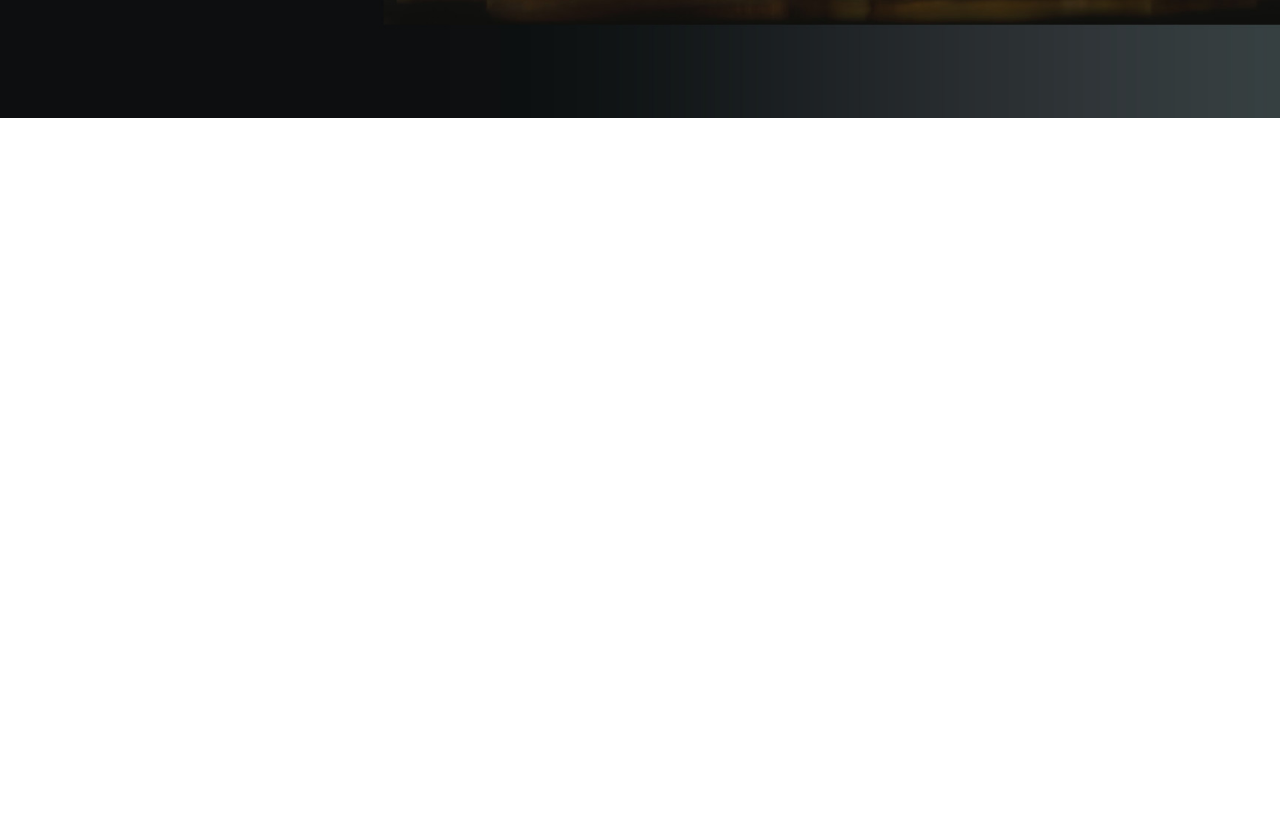
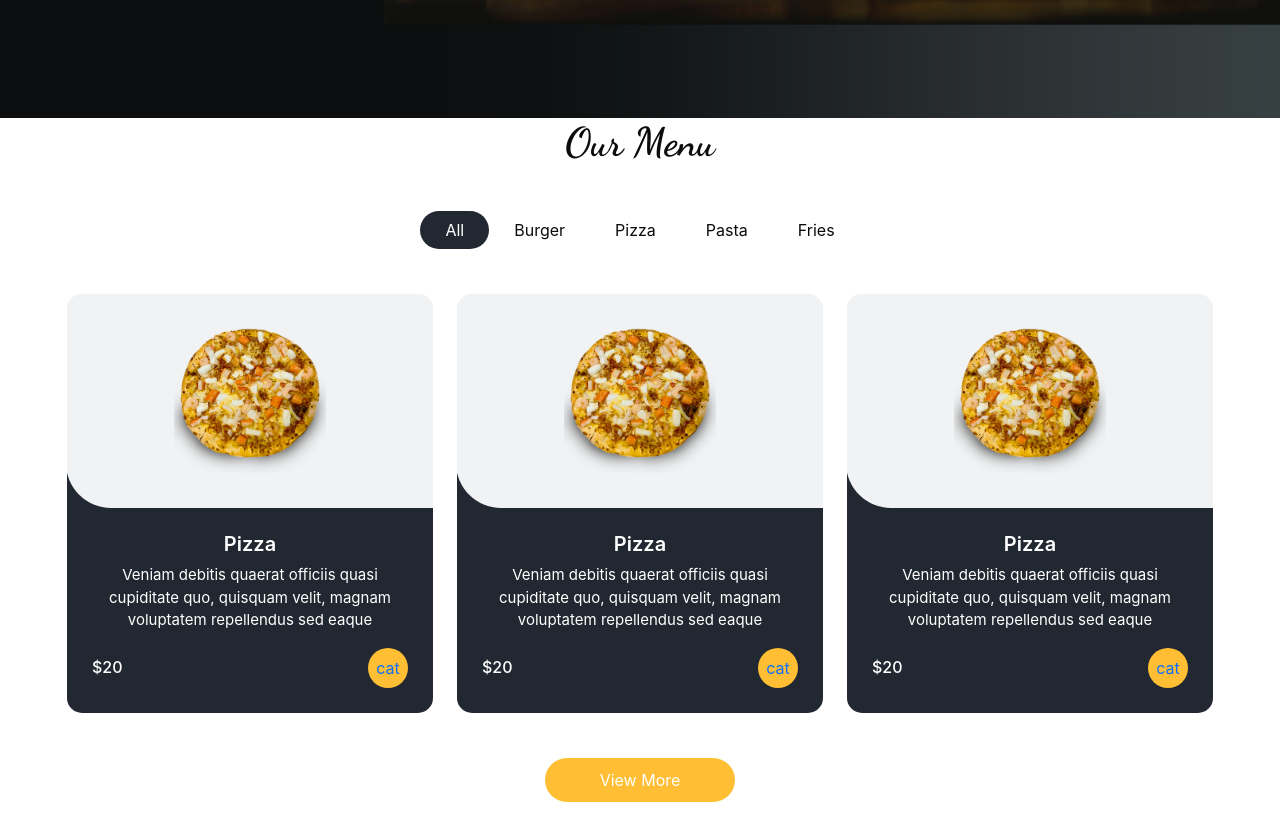
Before and after one commit to moulaye07/food-online, a React (Create React App) app in the folder client/: page / in a window 1280 px wide. Shown: the part 682-1522 px from the top of the page. Before the commit the page ends 800 px from the top, so only its background shows below. Built offline with nearby package versions, Linux system fonts and the light colour scheme; some icons are missing.

Commit message:
some modifications

```diff
--- a/client/src/components/App.js
+++ b/client/src/components/App.js
@@ -1,9 +1,11 @@
 import './App.css';
 import Navbar from './Navbar';
+import Menu from './Menu';
 
 const App =  () => (
     <div className="App">
       <Navbar />
+      <Menu />
     </div>
 );
 
--- a/client/src/components/ImgHome.js
+++ b/client/src/components/ImgHome.js
@@ -1,5 +1,5 @@
 import React from 'react';
-import imageHome from './hero-bg.jpg';
+import imageHome from './images/hero-bg.jpg';
 
 
 const ImgHome = () => {
--- /dev/null
+++ b/client/src/components/Menu.js
@@ -0,0 +1,115 @@
+import React from 'react';
+import pizza from './images/f1.png';
+
+
+const Menu = () => {
+
+    const showMenu = () => (
+        <section class="food_section layout_padding-bottom">
+             <div class="container">
+                <div class="heading_container heading_center">
+                    <h2>
+                        Our Menu
+                    </h2>
+                </div>
+                <ul class="filters_menu">
+                    <li class="active" data-filter="*">All</li>
+                    <li data-filter=".burger">Burger</li>
+                    <li data-filter=".pizza">Pizza</li>
+                    <li data-filter=".pasta">Pasta</li>
+                    <li data-filter=".fries">Fries</li>
+                </ul>
+                <div class="filters-content">
+                    <div class="row grid">
+
+                        <div class="col-sm-6 col-lg-4 all pizza">
+                            <div class="box">
+                                <div>
+                                    <div class="img-box">
+                                        <img src={pizza} alt="" />
+                                    </div>
+                                    <div class="detail-box">
+                                        <h5>Pizza</h5>
+                                        <p>
+                                            Veniam debitis quaerat officiis quasi cupiditate quo, quisquam velit, magnam voluptatem repellendus sed eaque
+                                        </p>
+                                        <div class="options">
+                                            <h6>
+                                                $20
+                                            </h6>
+                                            <a href=''>
+                                                cat
+                                            </a>
+                                        </div>
+                                    </div>
+                                </div>
+                            </div>
+                        </div>
+
+                        <div class="col-sm-6 col-lg-4 all pizza">
+                            <div class="box">
+                                <div>
+                                    <div class="img-box">
+                                        <img src={pizza} alt="" />
+                                    </div>
+                                    <div class="detail-box">
+                                        <h5>Pizza</h5>
+                                        <p>
+                                            Veniam debitis quaerat officiis quasi cupiditate quo, quisquam velit, magnam voluptatem repellendus sed eaque
+                                        </p>
+                                        <div class="options">
+                                            <h6>
+                                                $20
+                                            </h6>
+                                            <a href=''>
+                                                cat
+                                            </a>
+                                        </div>
+                                    </div>
+                                </div>
+                            </div>
+                        </div>
+
+                        <div class="col-sm-6 col-lg-4 all pizza">
+                            <div class="box">
+                                <div>
+                                    <div class="img-box">
+                                        <img src={pizza} alt="" />
+                                    </div>
+                                    <div class="detail-box">
+                                        <h5>Pizza</h5>
+                                        <p>
+                                            Veniam debitis quaerat officiis quasi cupiditate quo, quisquam velit, magnam voluptatem repellendus sed eaque
+                                        </p>
+                                        <div class="options">
+                                            <h6>
+                                                $20
+                                            </h6>
+                                            <a href=''>
+                                                cat
+                                            </a>
+                                        </div>
+                                    </div>
+                                </div>
+                            </div>
+                        </div>
+                    </div>
+                </div>
+                <div class="btn-box">
+                    <a href="">
+                        View More
+                    </a>
+                </div>
+            </div>
+        </section>
+
+
+    );
+
+
+    return (
+        <>{showMenu()}</>
+    );
+};
+
+export default Menu;
```
Also changed, not shown: client/src/components/images/f1.png (added), client/src/components/images/hero-bg.jpg (renamed from client/src/components/hero-bg.jpg).
